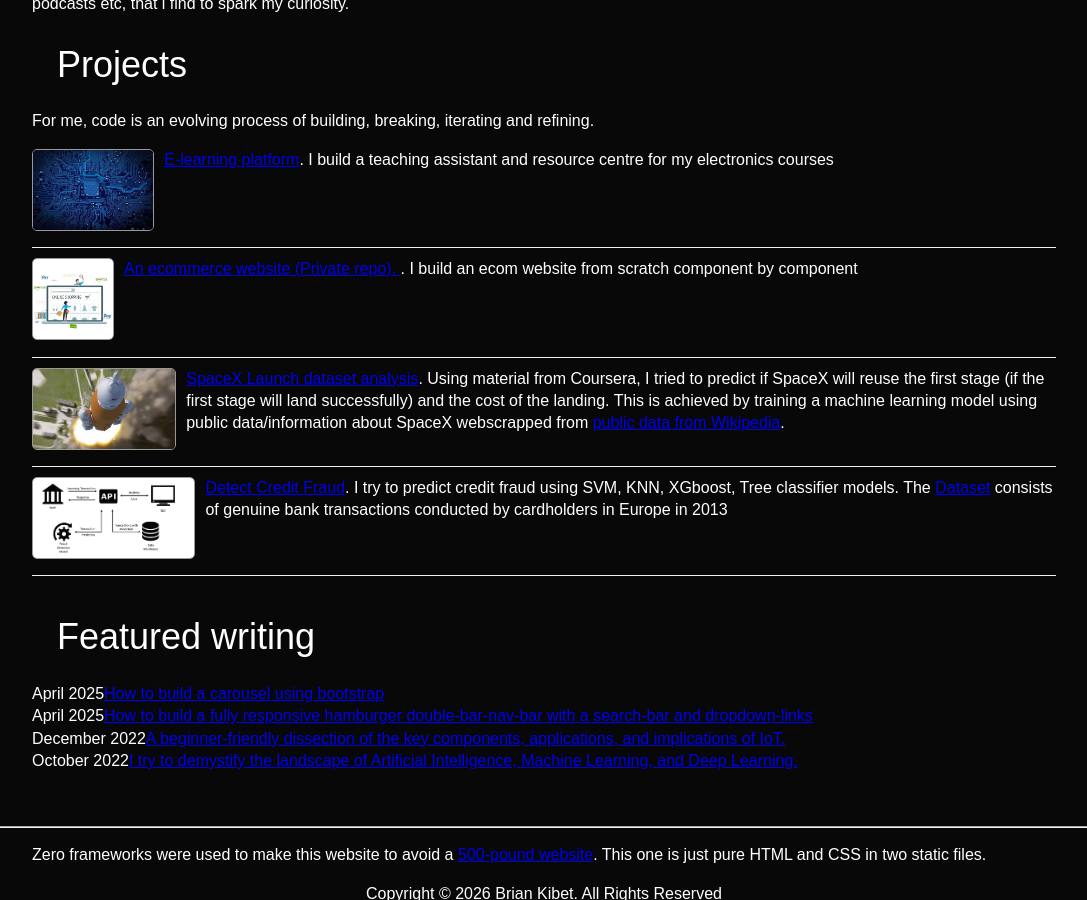
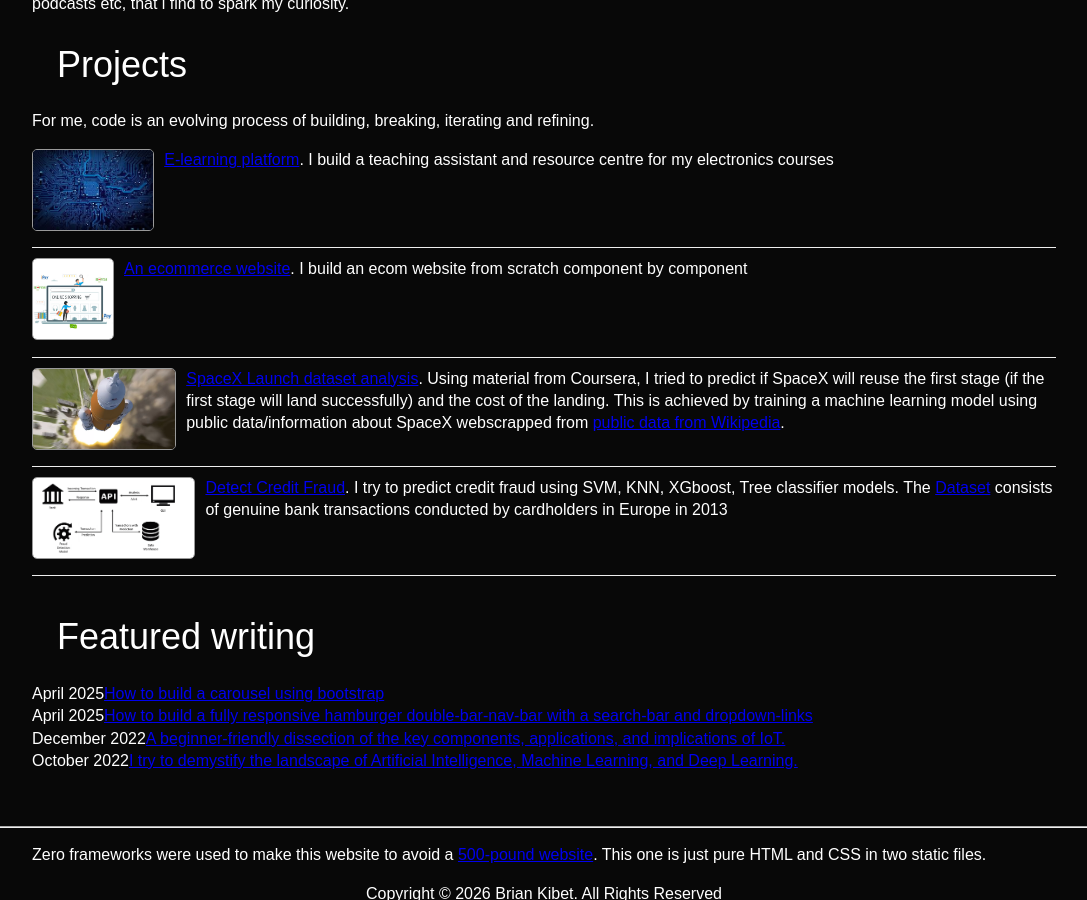
Before and after one commit to BryanArapKoech/KibetArapKoech.github.io, a Jekyll site: the page built from index.md, in a window 1280 px wide and 900 px high, scrolled down 1879 px. Shown: the whole window, without its empty margins (96-1183 px from the left). Built offline with Jekyll 4.4.1, drawn with Linux system fonts in a browser that asks for light colours; nearby versions of some CDN libraries.

Commit message:
Update project links to live sites
- E-learning platform -> easytrainer.co.ke
- Ecommerce website -> cherussportswear.co.ke

Co-Authored-By: Claude Sonnet 5.5 <noreply@anthropic.com>
Claude-Session: https://claude.ai/code/session_016aMapbpKqrAZDgQ9do6VFd

```diff
--- a/index.md
+++ b/index.md
@@ -86,8 +86,8 @@ title: Brian Kibet
         <div id="pet-projects">
             <div class="ctitle">Projects</div>
             <p>For me, code is an evolving process of building, breaking, iterating and refining.</p>
-            <div class="project"><div class="project-pic"><img src="{{ site.baseurl }}/public/assets/images/Electronicsintro.jpeg" /></div><div class="pdesc"><a href="https://github.com/BryanArapKoech/E-learning-platform" target="_blank" rel="noopener noreferrer">E-learning platform</a>. I build a teaching assistant and resource centre for my electronics courses</div><div class="pend"></div></div>
-            <div class="project"><div class="project-pic"><img src="{{ site.baseurl }}/public/assets/images/ecommerce-design.jpg" /></div><div class="pdesc"><a href="https://github.com/BryanArapKoech/cherussportswear" target="_blank" rel="noopener noreferrer">An ecommerce website (Private repo). </a>. I build an ecom website from scratch component by component</div><div class="pend"></div></div>
+            <div class="project"><div class="project-pic"><img src="{{ site.baseurl }}/public/assets/images/Electronicsintro.jpeg" /></div><div class="pdesc"><a href="https://easytrainer.co.ke" target="_blank" rel="noopener noreferrer">E-learning platform</a>. I build a teaching assistant and resource centre for my electronics courses</div><div class="pend"></div></div>
+            <div class="project"><div class="project-pic"><img src="{{ site.baseurl }}/public/assets/images/ecommerce-design.jpg" /></div><div class="pdesc"><a href="https://cherussportswear.co.ke" target="_blank" rel="noopener noreferrer">An ecommerce website</a>. I build an ecom website from scratch component by component</div><div class="pend"></div></div>
             <div class="project"><div class="project-pic"><img src="{{ site.baseurl }}/public/assets/images/spacex.webp" /></div><div class="pdesc"><a href="https://github.com/BryanArapKoech/Project-Rendezvous" target="_blank" rel="noopener noreferrer">SpaceX Launch dataset analysis</a>. Using material from Coursera, I tried to predict if SpaceX will reuse the first stage (if the first stage will land successfully) and the cost of the landing. This is achieved by training a machine learning model using public data/information about SpaceX webscrapped from <a href="https://en.wikipedia.org/wiki/List_of_Falcon_9_and_Falcon_Heavy_launches" target="_blank" rel="noopener noreferrer">public data from Wikipedia</a>.</div><div class="pend"></div></div>
             <div class="project"><div class="project-pic"><img src="{{ site.baseurl }}/public/assets/images/creditf.PNG" /></div><div class="pdesc"><a href="https://github.com/BryanArapKoech/Credit-Fraud" target="_blank" rel="noopener noreferrer">Detect Credit Fraud</a>. I try to predict credit fraud using SVM, KNN, XGboost, Tree classifier models. The <a href="https://www.kaggle.com/datasets/mlg-ulb/creditcardfraud?resource=download" target="_blank" rel="noopener noreferrer">Dataset</a> consists of genuine bank transactions conducted by cardholders in Europe in 2013</div><div class="pend"></div></div>
         </div>
```
